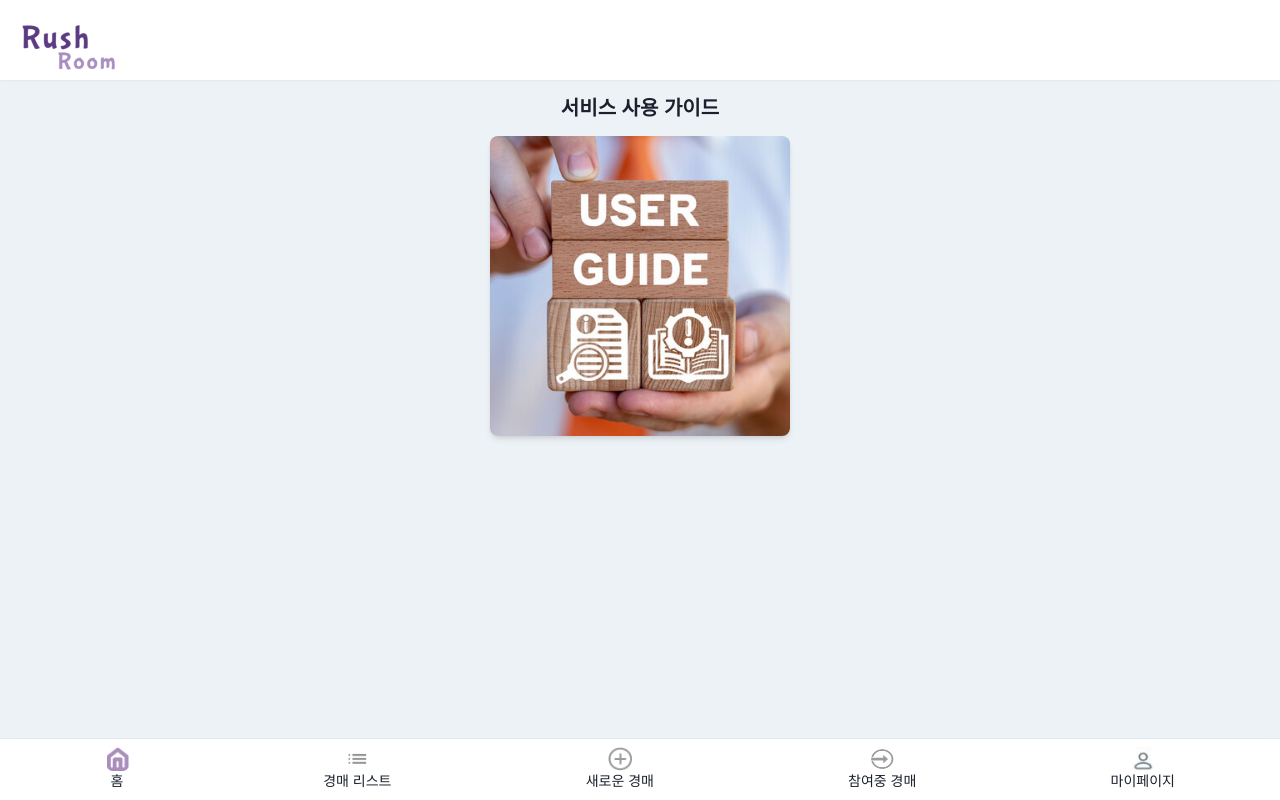
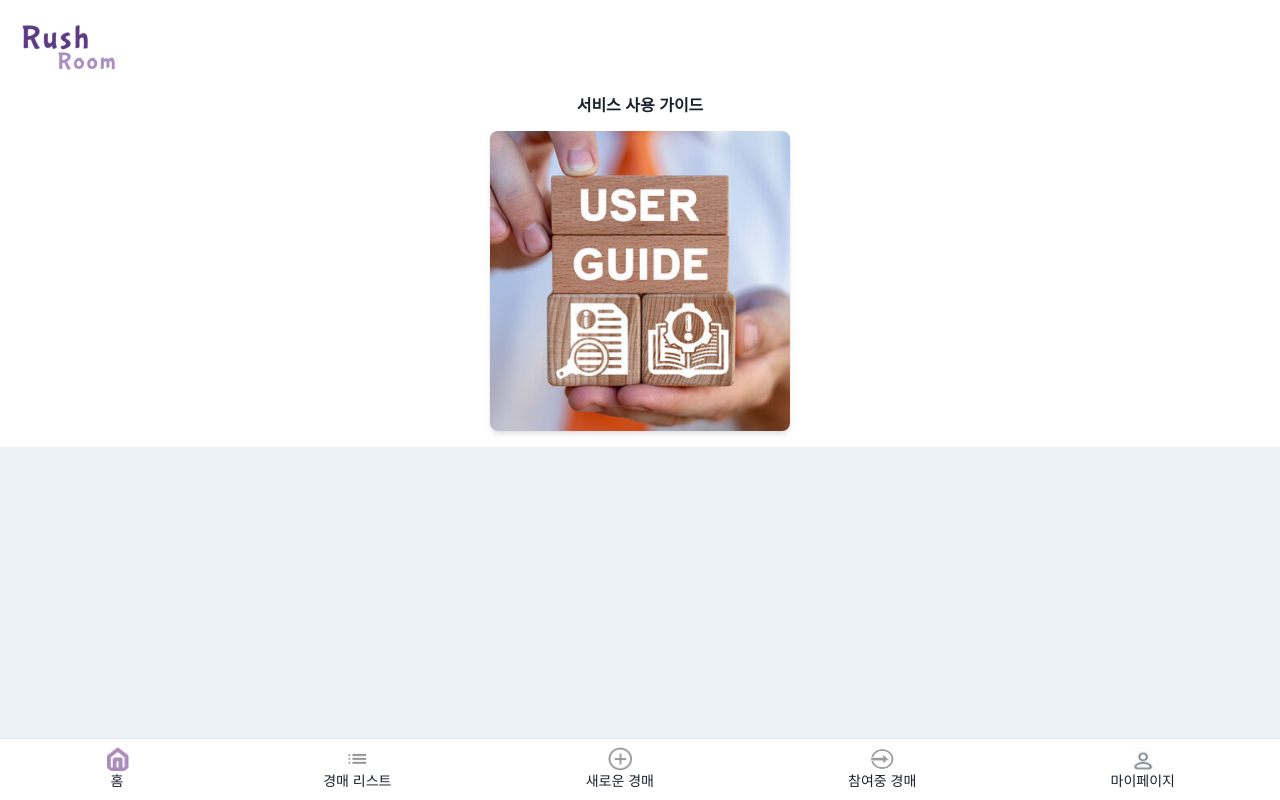
Before and after one commit to devteam2jg/rush-room-FE, a React app: page / in a window 1280 px wide. Built offline with nearby package versions, Linux system fonts and the light colour scheme; the HTML template or start-up script is replaced by a standard one; a web font is replaced by a local one.

Commit message:
chore(mainpage) : 서비스 사용 가이드 수정

```diff
--- a/src/components/Guide.tsx
+++ b/src/components/Guide.tsx
@@ -2,9 +2,9 @@ import { Box, Image, Heading, VStack } from '@chakra-ui/react';
 
 export default function Guide() {
   return (
-    <Box p={4} textAlign="center">
+    <Box p={4} textAlign="center" backgroundColor="white">
       <VStack spacing={4}>
-        <Heading as="h1" size="md">
+        <Heading as="h1" size="sm">
           서비스 사용 가이드
         </Heading>
         <Image
```
